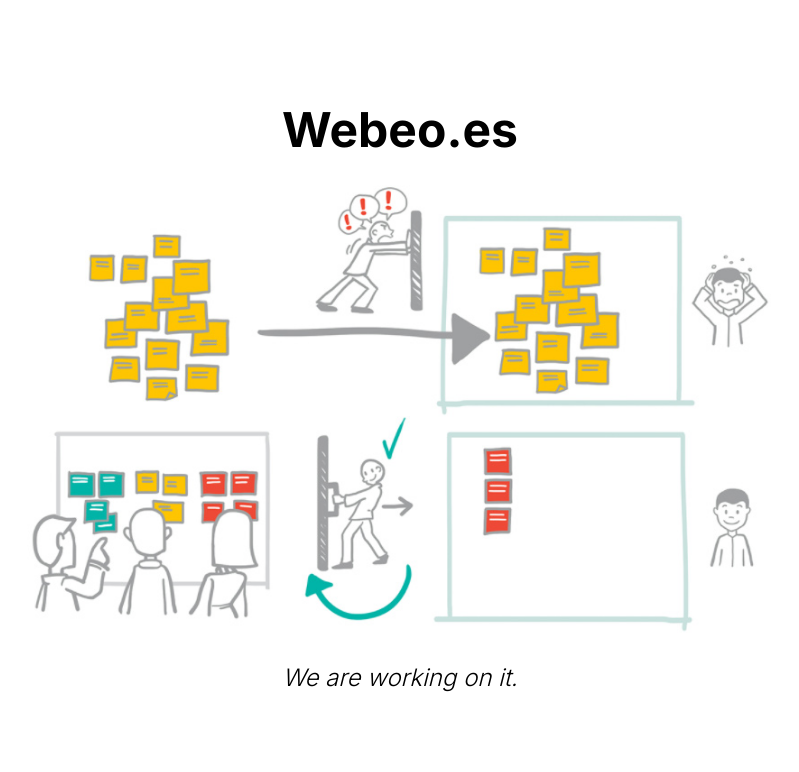
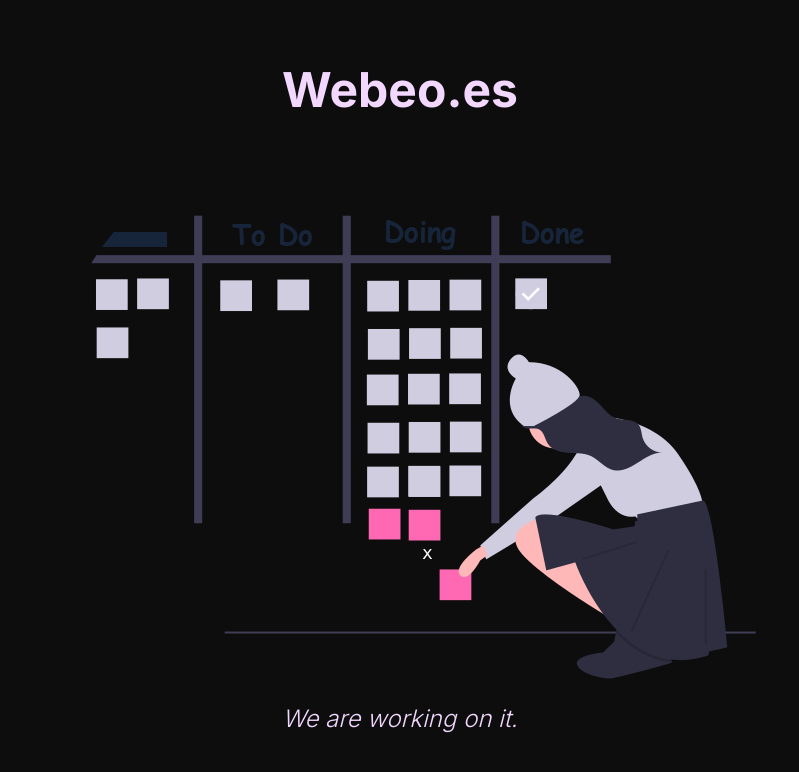
Before and after one commit to ffran96/proyecto-web, a Next.js app: page / in a window 1280 px wide. Shown: the top 772 px of the page, without its empty margins (240-1039 px from the left). Built offline with nearby package versions, Linux system fonts and the light colour scheme.

Commit message:
Wip cartel

```diff
--- a/src/app/layout.js
+++ b/src/app/layout.js
@@ -12,7 +12,7 @@
 export default function RootLayout({ children }) {
   return (
     <html lang="en">
-      <body className={inter.className}>
+      <body className={`${inter.className} bg-[#000000f2]`}>
 {/*         <Navbar />
  */}        {children}
       </body>
--- a/src/app/page.js
+++ b/src/app/page.js
@@ -1,17 +1,17 @@
-import Image from "next/image";
-
 export default function Home() {
   const BGImage = `bg-[url('https://media.istockphoto.com/id/1305999733/es/foto/escritorio-de-dise%C3%B1o-web.jpg?s=1024x1024&w=is&k=20&c=G6lLvfLIFo6K3DJrzmKxFJHkGveQ3dC0QC8f1_pqhVY=')]`;
   return (
     <main className="flex flex-col gap-6 justify-center items-center h-screen">
-      <h1 className="text-5xl font-bold">Webeo.es</h1>
-{/*       <section
+      <h1 className="text-[#f2d7ff] text-5xl font-bold">Webeo.es</h1>
+      {/*       <section
         className={`${BGImage} absolute bg-cover bg-center  bottom-0 -z-10 h-svh w-screen`}
       >
         <article className="relative top-14"> Landing page </article>
       </section> */}
-      <Image src={"/WIP.jpg"} width={760} height={0} alt="Work in progress"/>
-      <p className="text-2xl font-light italic">We are working on it.</p>
+      <img src={"/wip.png"} alt="Work in progress" className="bg-cover" />
+      <p className="text-[#f2d7ff] text-2xl font-light italic">
+        We are working on it.
+      </p>
     </main>
   );
 }
```
Also changed, not shown: public/WIP.jpg (deleted), public/wip.png (added).
